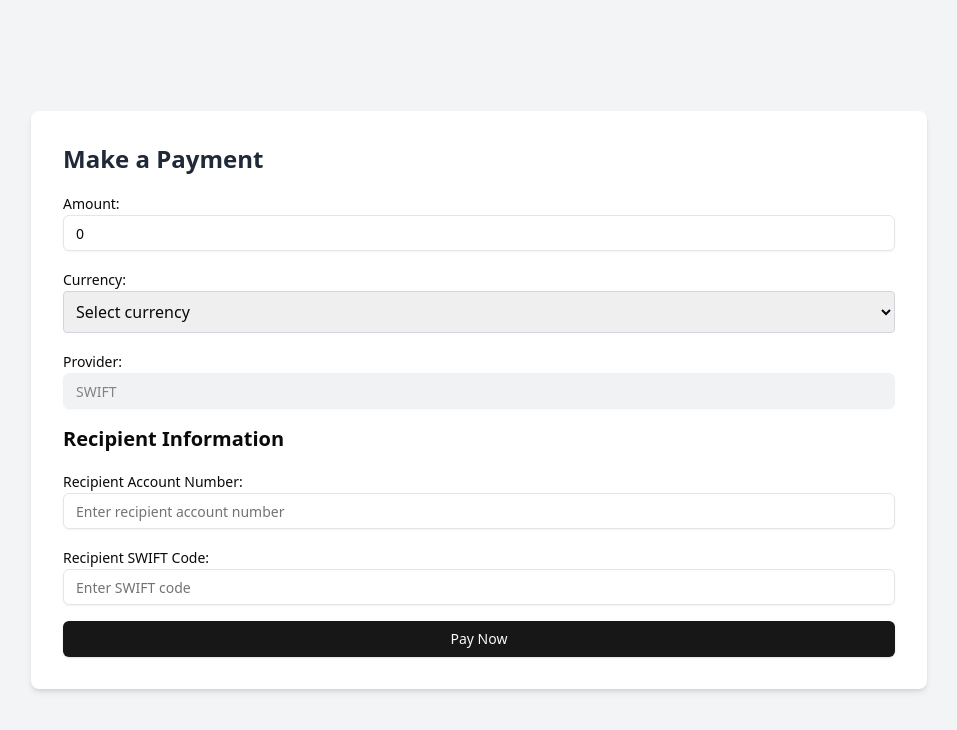
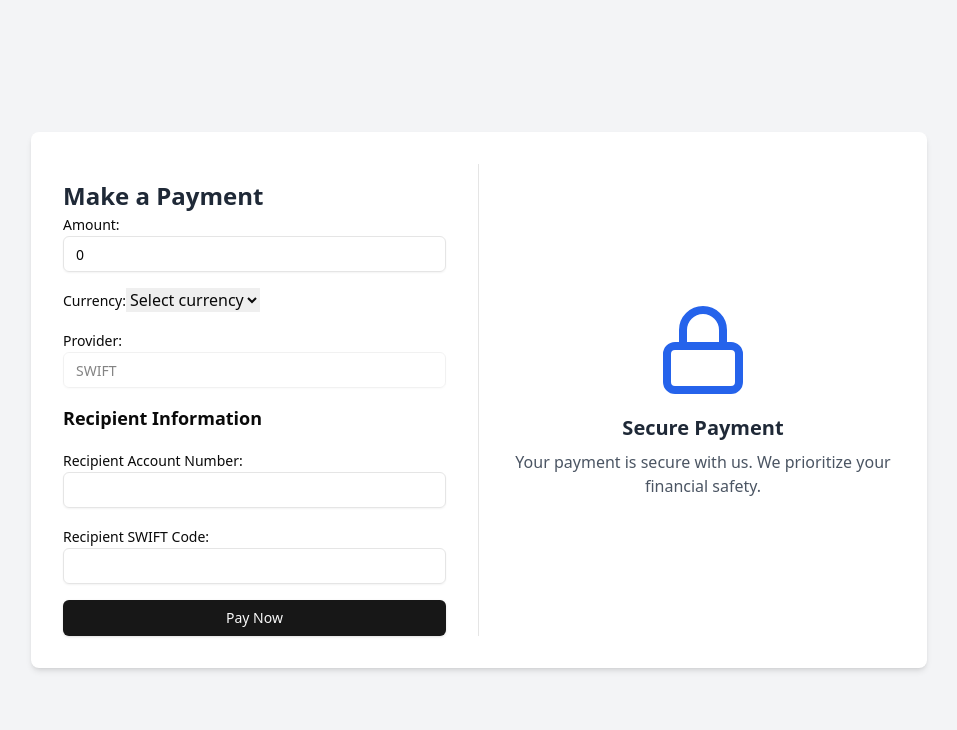
Before and after one commit to FourgeTech/APDS7311-POE-FRONTEND, a React (Vite) app: page /payment in a window 1280 px wide. Shown: the top 730 px of the page, without its empty margins (161-1118 px from the left). Built offline with nearby package versions, Linux system fonts and the light colour scheme.

Commit message:
more changes to layout

```diff
--- a/src/components/Payments/PaymentForm.tsx
+++ b/src/components/Payments/PaymentForm.tsx
@@ -4,8 +4,8 @@ import * as Yup from 'yup';
 import { Button } from "@/components/ui/button";
 import { Input } from "@/components/ui/input";
 import { Label } from "@/components/ui/label";
+import { LockIcon } from 'lucide-react'; // Import the lock icon
 
-// Define the shape of the payment form data
 interface PaymentFormData {
   amount: number;
   currency: string;
@@ -46,10 +46,10 @@ const PaymentForm: React.FC = () => {
 
   return (
     <div className="flex min-h-screen bg-gray-100">
-      <div className="m-auto bg-white p-8 rounded-lg shadow-md w-full max-w-4xl flex flex-col">
-        <h2 className="text-2xl font-bold mb-4 text-gray-800">Make a Payment</h2>
+      <div className="m-auto bg-white p-8 rounded-lg shadow-md w-full max-w-4xl flex">
+        <div className="w-1/2 pr-8 border-r">
+          <h2 className="text-2xl font-bold mt-4 text-gray-800">Make a Payment</h2>
           <form className="space-y-4" onSubmit={formik.handleSubmit}>
-
             {/* Amount */}
             <div>
               <Label htmlFor="amount">Amount:</Label>
@@ -57,10 +57,10 @@ const PaymentForm: React.FC = () => {
                 type="number"
                 id="amount"
                 name="amount"
-              placeholder="Enter amount"
                 value={formik.values.amount}
                 onChange={formik.handleChange}
                 onBlur={formik.handleBlur}
+                placeholder="Enter amount"
               />
               {formik.touched.amount && formik.errors.amount ? (
                 <div className="text-red-500 text-sm mt-1">{formik.errors.amount}</div>
@@ -76,7 +76,7 @@ const PaymentForm: React.FC = () => {
                 value={formik.values.currency}
                 onChange={formik.handleChange}
                 onBlur={formik.handleBlur}
-              className="border border-gray-300 rounded p-2 w-full"
+                className="input" // Use your existing Input styles
               >
                 <option value="">Select currency</option>
                 <option value="USD">USD</option>
@@ -96,12 +96,12 @@ const PaymentForm: React.FC = () => {
                 id="provider"
                 name="provider"
                 value={formik.values.provider}
+                onChange={formik.handleChange}
                 disabled
-              className="bg-gray-200" // Optional: to show it as read-only
               />
             </div>
 
-          <h3 className="text-xl font-semibold mt-4">Recipient Information</h3>
+            <h3 className="text-lg font-semibold mt-6">Recipient Information</h3>
 
             {/* Recipient Account */}
             <div>
@@ -110,7 +110,6 @@ const PaymentForm: React.FC = () => {
                 type="text"
                 id="recipientAccount"
                 name="recipientAccount"
-              placeholder="Enter recipient account number"
                 value={formik.values.recipientAccount}
                 onChange={formik.handleChange}
                 onBlur={formik.handleBlur}
@@ -127,7 +126,6 @@ const PaymentForm: React.FC = () => {
                 type="text"
                 id="recipientSWIFT"
                 name="recipientSWIFT"
-              placeholder="Enter SWIFT code"
                 value={formik.values.recipientSWIFT}
                 onChange={formik.handleChange}
                 onBlur={formik.handleBlur}
@@ -143,6 +141,15 @@ const PaymentForm: React.FC = () => {
             </Button>
           </form>
         </div>
+
+        <div className="w-1/2 pl-8 flex flex-col justify-center items-center">
+          <LockIcon className="h-24 w-24 text-blue-600 mb-4" />
+          <h2 className="text-xl font-semibold text-gray-800 mb-2">Secure Payment</h2>
+          <p className="text-gray-600 text-center">
+            Your payment is secure with us. We prioritize your financial safety.
+          </p>
+        </div>
+      </div>
     </div>
   );
 };
```
Lines whose indentation alone changed are shown as unchanged.
